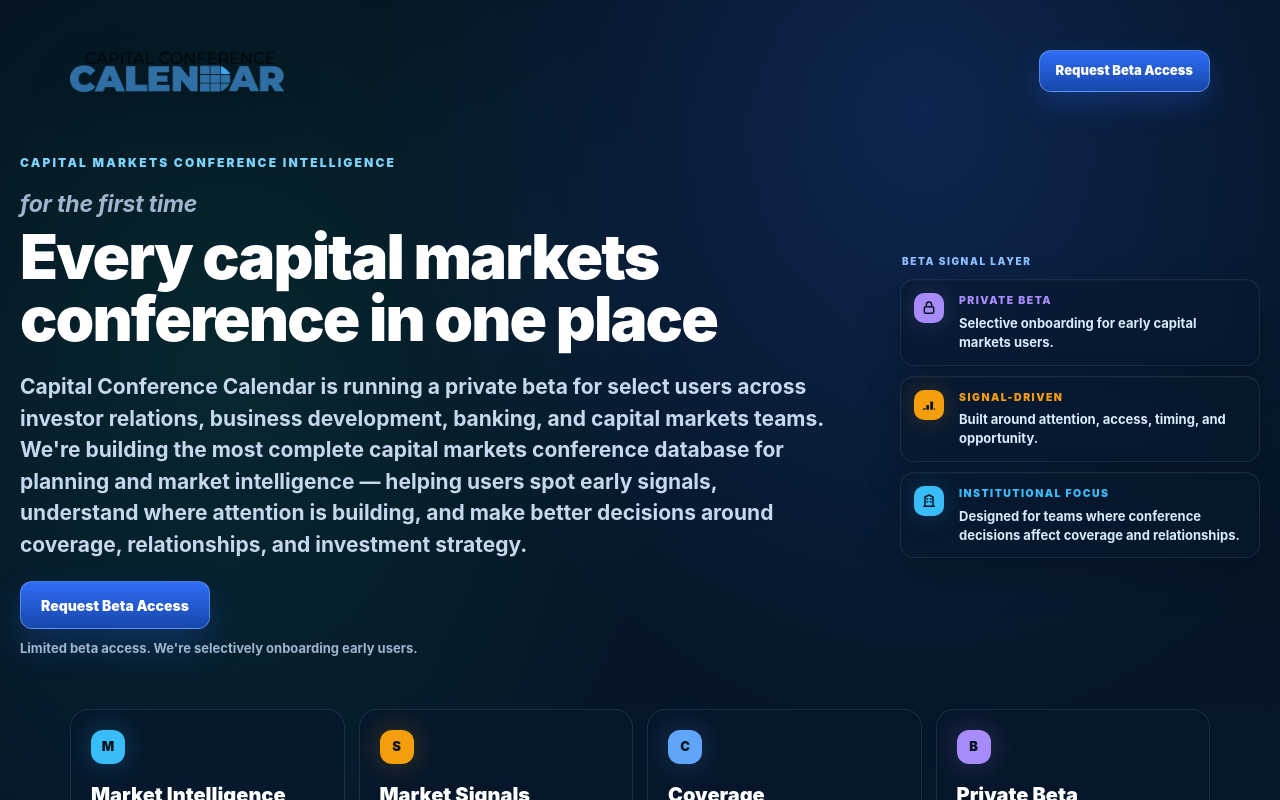
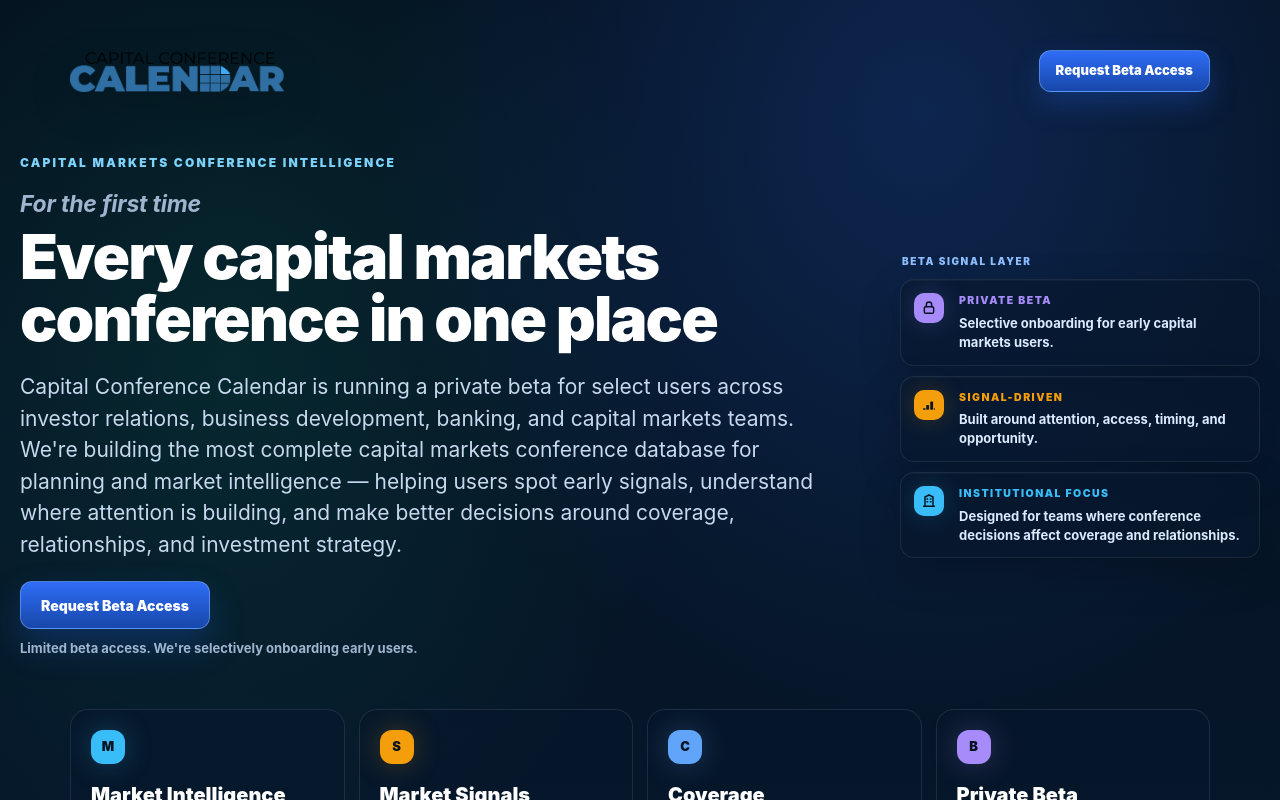
Before and after one commit to Capitalconferencecalendar/capital-conference-calendar, a Next.js app: page / in a window 1280 px wide. Shown: the top 800 px of the page. Built offline with nearby package versions, Linux system fonts and the light colour scheme.

Commit message:
Adjust landing hero typography

```diff
--- a/app/LandingPageClient.tsx
+++ b/app/LandingPageClient.tsx
@@ -190,7 +190,7 @@
                 letterSpacing: "-0.01em",
               }}
             >
-              for the first time
+              For the first time
             </span>
             Every capital markets conference in one place
           </h1>
@@ -201,7 +201,7 @@
               fontSize: "clamp(17px, 1.7vw, 21px)",
               lineHeight: 1.5,
               maxWidth: "820px",
-              fontWeight: 650,
+              fontWeight: 400,
             }}
           >
             Capital Conference Calendar is running a private beta for select users across investor relations, business development, banking, and capital markets teams. We&apos;re building the most complete capital markets conference database for planning and market intelligence — helping users spot early signals, understand where attention is building, and make better decisions around coverage, relationships, and investment strategy.
```
